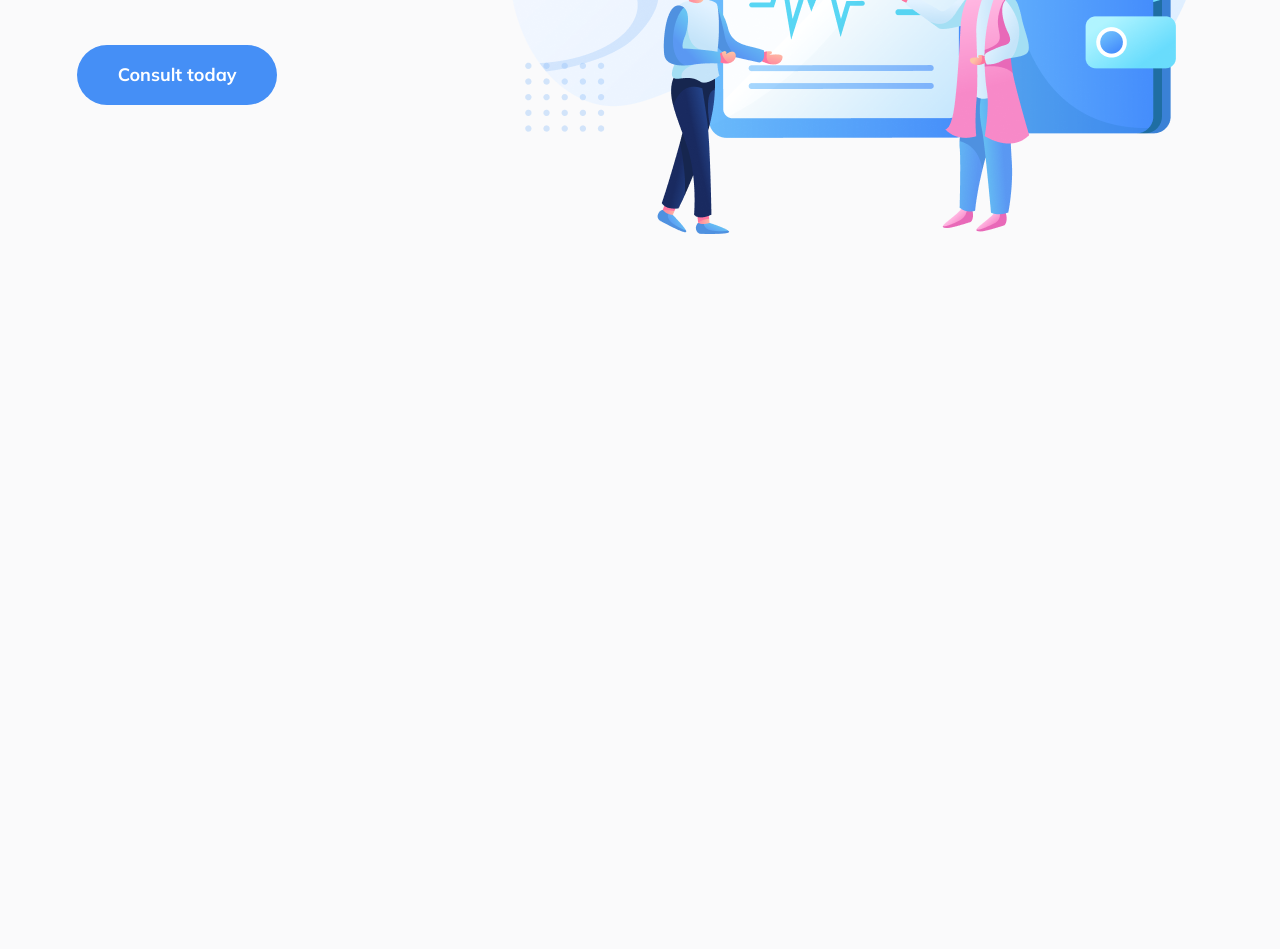
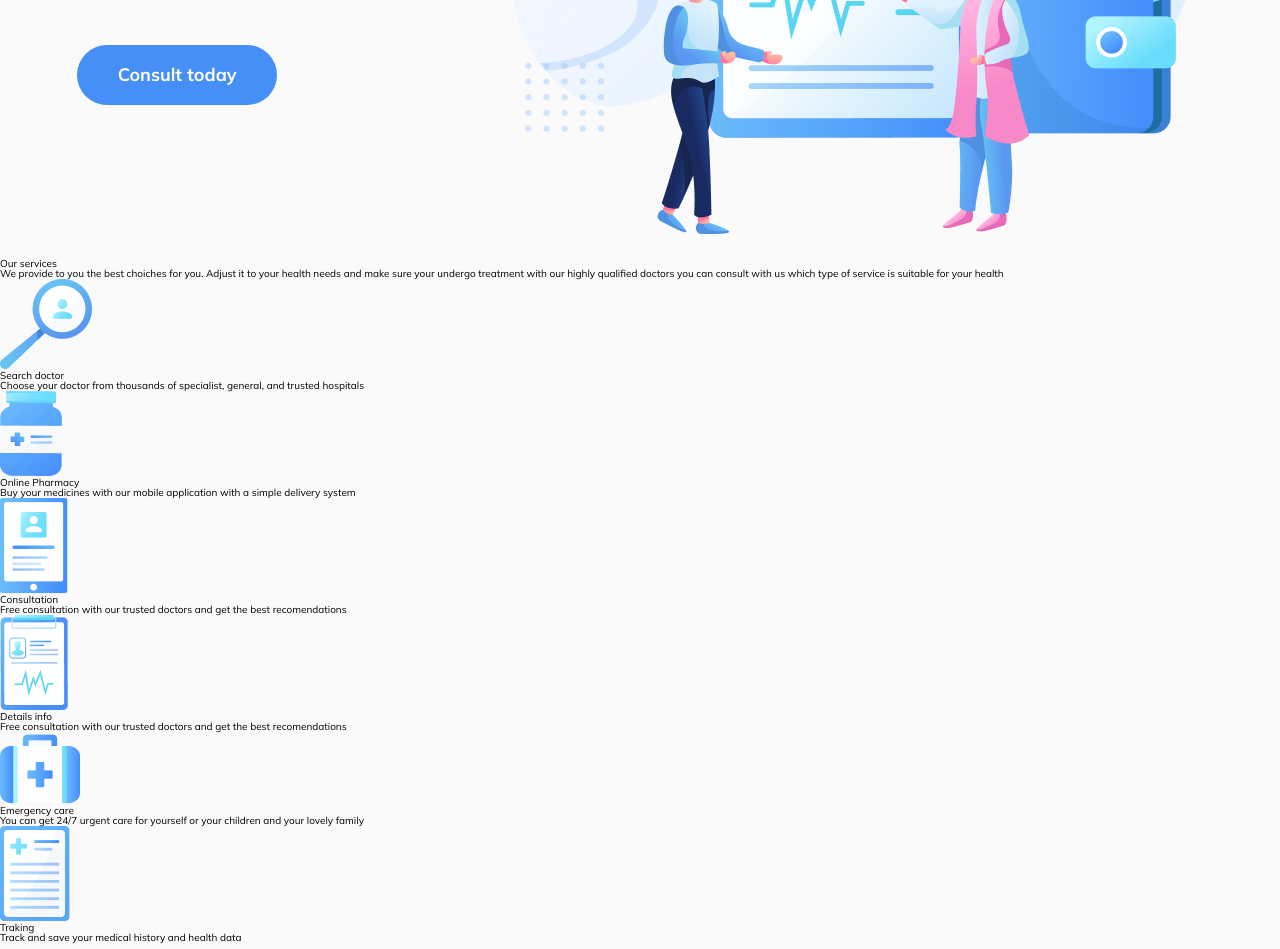
Before and after one commit to Vsspaulasouza/Trafalgar, a website built with webpack: page index.html in a window 1280 px wide. Shown: the part 511-1460 px from the top of the page. Before the commit the page ends 800 px from the top, so only its background shows below. Built offline with nearby package versions, Linux system fonts and the light colour scheme.

Commit message:
HTML da seção our services

```diff
--- a/index.html
+++ b/index.html
@@ -26,7 +26,6 @@
     </nav>
   </header>
 
-  <body>
   <section class="secao-inicial">
     <img src="img/pontos.png" alt="pontos" class="pontos">
     <div class="apresentacao">
@@ -37,7 +36,46 @@
     <img src="img/banner-1.png" alt="banner-1" class="banner-principal">
   </section>
 
-  </body>
+  <section class="our-services">
+    <h2 class="title">Our services</h2>
+    <p class="text">We provide to you the best choiches for you. Adjust it to your health needs and make sure your undergo treatment with our highly qualified doctors you can consult with us which type of service is suitable for your health</p>
+    <div class="content">
+      <div class="card">
+        <img src="img/Search-doctor.png" alt="Search-doctor" class="image-card">
+        <h3 class="title-card">Search doctor</h3>
+        <p class="text-card">Choose your doctor from thousands of specialist, general, and trusted hospitals</p>
+      </div>
+      <div class="card">
+        <img src="img/Pharmacy.png" alt="Online pharmacy" class="image-card">
+        <h3 class="title-card">Online Pharmacy</h3>
+        <p class="text-card">Buy  your medicines with our mobile application with a simple delivery system</p>
+      </div>
+      <div class="card">
+        <img src="img/Consultation.png" alt="Consultation" class="image-card">
+        <h3 class="title-card">Consultation</h3>
+        <p class="text-card">Free consultation with our trusted doctors and get the best recomendations</p>
+      </div>
+      <div class="card">
+        <img src="img/Details.png" alt="Details info" class="image-card">
+        <h3 class="title-card">Details info</h3>
+        <p class="text-card">Free consultation with our trusted doctors and get the best recomendations</p>
+      </div>
+      <div class="card">
+        <img src="img/Emergency.png" alt="Emergency care" class="image-card">
+        <h3 class="title-card">Emergency care</h3>
+        <p class="text-card">You can get 24/7 urgent care for yourself or your children and your
+          lovely family</p>
+      </div>
+      <div class="card">
+        <img src="img/Traking.png" alt="Traking" class="image-card">
+        <h3 class="title-card">Traking</h3>
+        <p class="text-card">Track and save your medical history and health data</p>
+      </div>
+    </div>
+    <a href="" class="btn">Learn more</a>
+    <img src="img/Vector.png" alt="Fundo" class="fundo">
+    <img src="img/pontos2.png" alt="Fundo" class="pontos">
+  </section>
 
   <script src="main.js"></script>
 </body>
```
Also changed, not shown: img/Consultation.png (added), img/Details.png (added), img/Emergency.png (added), img/Pharmacy.png (added), img/Search-doctor.png (added), img/Traking.png (added), img/Vector.png (added), img/pontos2.png (added). Lines whose indentation alone changed are shown as unchanged.
